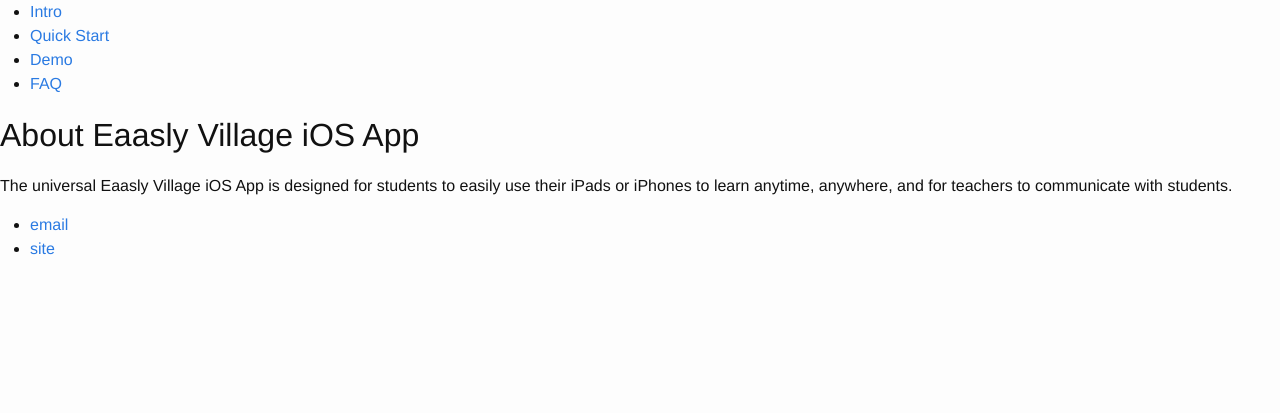
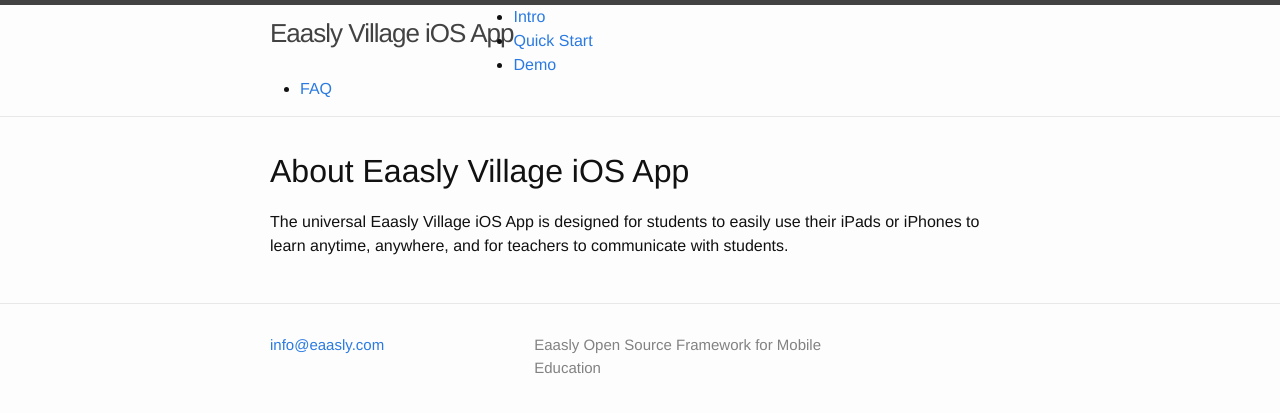
Before and after one commit to jeffxtang/jeffxtang.github.io, a Jekyll site: the page built from index.html, in a window 1280 px wide. Shown: the top 413 px of the page. Built offline with Jekyll 4.4.1, drawn with Linux system fonts in a browser that asks for light colours.

Commit message:
refactored to use header footer and config

```diff
--- a/_config.yml
+++ b/_config.yml
@@ -6,16 +6,14 @@
 # 'jekyll serve'. If you change this file, please restart the server process.
 
 # Site settings
-title: Your awesome title
-email: your-email@domain.com
+title: Eaasly Village iOS App
+email: info@eaasly.com
 description: > # this means to ignore newlines until "baseurl:"
-  Write an awesome description for your new site here. You can edit this
-  line in _config.yml. It will appear in your document head meta (for
-  Google search results) and in your feed.xml site description.
+  Eaasly Open Source Framework for Mobile Education
 baseurl: "" # the subpath of your site, e.g. /blog
-url: "http://yourdomain.com" # the base hostname & protocol for your site
-twitter_username: jekyllrb
-github_username:  jekyll
+url: "http://eaasly.com" # the base hostname & protocol for your site
+twitter_username: eaasly
+github_username:  eaasly
 
 # Build settings
 markdown: kramdown
--- a/_includes/footer.html
+++ b/_includes/footer.html
@@ -2,29 +2,13 @@
 
   <div class="wrapper">
 
-    <h2 class="footer-heading">{{ site.title }}</h2>
+<!--    <h2 class="footer-heading">{{ site.title }}</h2> -->
 
     <div class="footer-col-wrapper">
       <div class="footer-col footer-col-1">
         <ul class="contact-list">
-          <li>{{ site.title }}</li>
+<!--          <li>{{ site.title }}</li> -->
           <li><a href="mailto:{{ site.email }}">{{ site.email }}</a></li>
-        </ul>
-      </div>
-
-      <div class="footer-col footer-col-2">
-        <ul class="social-media-list">
-          {% if site.github_username %}
-          <li>
-            {% include icon-github.html username=site.github_username %}
-          </li>
-          {% endif %}
-
-          {% if site.twitter_username %}
-          <li>
-            {% include icon-twitter.html username=site.twitter_username %}
-          </li>
-          {% endif %}
         </ul>
       </div>
 
--- a/_includes/header.html
+++ b/_includes/header.html
@@ -4,23 +4,15 @@
 
     <a class="site-title" href="{{ site.baseurl }}/">{{ site.title }}</a>
 
-    <nav class="site-nav">
-      <a href="#" class="menu-icon">
-        <svg viewBox="0 0 18 15">
-          <path fill="#424242" d="M18,1.484c0,0.82-0.665,1.484-1.484,1.484H1.484C0.665,2.969,0,2.304,0,1.484l0,0C0,0.665,0.665,0,1.484,0 h15.031C17.335,0,18,0.665,18,1.484L18,1.484z"/>
-          <path fill="#424242" d="M18,7.516C18,8.335,17.335,9,16.516,9H1.484C0.665,9,0,8.335,0,7.516l0,0c0-0.82,0.665-1.484,1.484-1.484 h15.031C17.335,6.031,18,6.696,18,7.516L18,7.516z"/>
-          <path fill="#424242" d="M18,13.516C18,14.335,17.335,15,16.516,15H1.484C0.665,15,0,14.335,0,13.516l0,0 c0-0.82,0.665-1.484,1.484-1.484h15.031C17.335,12.031,18,12.696,18,13.516L18,13.516z"/>
-        </svg>
-      </a>
+<nav>
+            <ul>
+                <li><a href="/">Intro</a></li>
+                <li><a href="/start">Quick Start</a></li>
+                <li><a href="/demo">Demo</a></li>
+                <li><a href="/faq">FAQ</a></li>
+            </ul>
+        </nav>
 
-      <div class="trigger">
-        {% for my_page in site.pages %}
-          {% if my_page.title %}
-          <a class="page-link" href="{{ my_page.url | prepend: site.baseurl }}">{{ my_page.title }}</a>
-          {% endif %}
-        {% endfor %}
-      </div>
-    </nav>
 
   </div>
 
--- a/index.html
+++ b/index.html
@@ -1,29 +1,17 @@
-<!DOCTYPE html>
-<html>
-    <head>
-        <title>Eaasly Village iOS App</title>
-	<link rel="stylesheet" type="text/css" href="/css/main.css">
-    </head>
-    <body>
-        <nav>
+---
+layout: default
+---
+        <!--<nav>
             <ul>
                 <li><a href="/">Intro</a></li>
                 <li><a href="/start">Quick Start</a></li>
                 <li><a href="/demo">Demo</a></li>
                 <li><a href="/faq">FAQ</a></li>
             </ul>
-        </nav>
+        </nav>-->
         <div class="container">
             <div class="blurb">
                 <h1>About Eaasly Village iOS App</h1>
                 <p>The universal Eaasly Village iOS App is designed for students to easily use their iPads or iPhones to learn anytime, anywhere, and for teachers to communicate with students. </p>
             </div><!-- /.blurb -->
         </div><!-- /.container -->
-        <footer>
-            <ul>
-                <li><a href="mailto:help@eaasly.com">email</a></li>
-                <li><a href="https://eaasly.github.io">site</a></li>
-            </ul>
-        </footer>
-    </body>
-</html>
```
